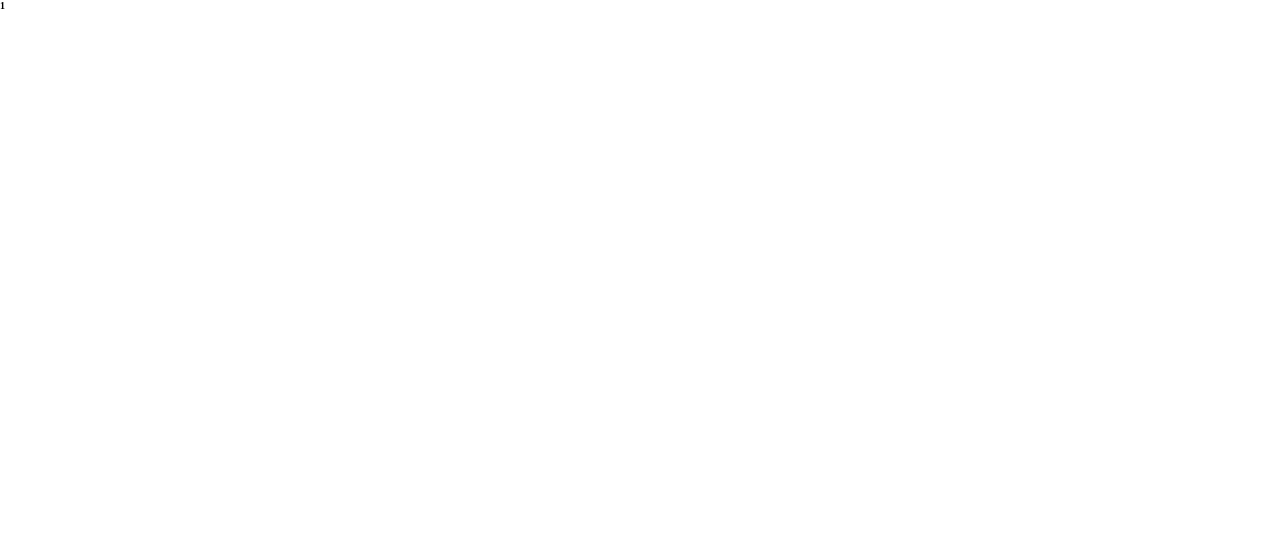
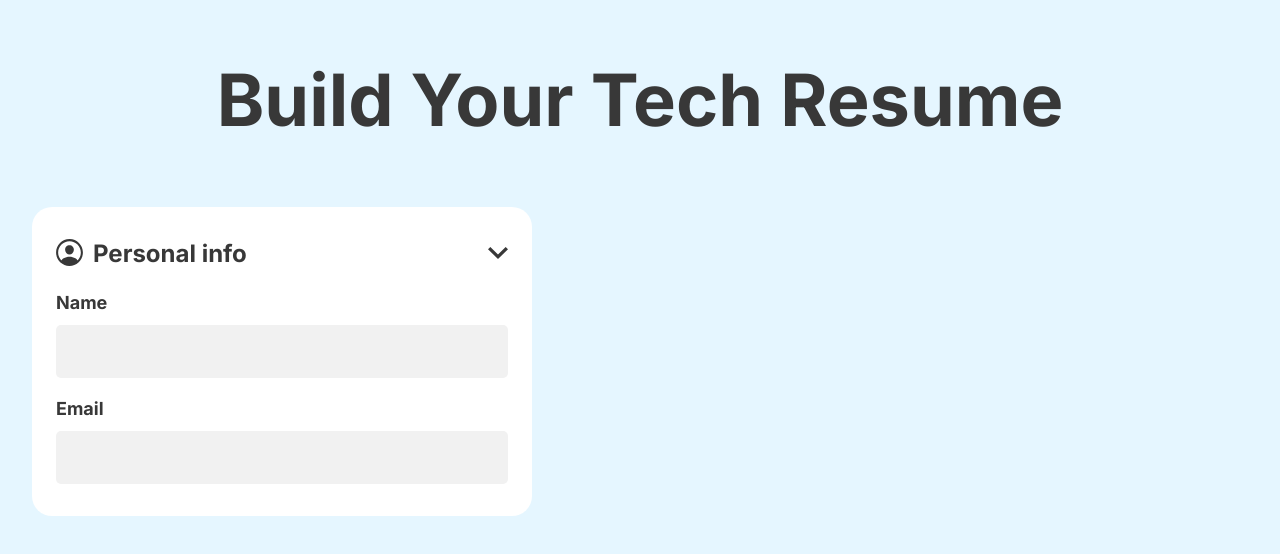
Before and after one commit to yashpandey002/resume-builder, a React (Vite) app: page / in a window 1280 px wide. Shown: the top 554 px of the page. Built offline with nearby package versions, Linux system fonts and the light colour scheme.

Commit message:
PersonalInfo component added

```diff
--- a/index.html
+++ b/index.html
@@ -5,6 +5,12 @@
         <link rel="icon" type="image/svg+xml" href="/vite.svg" />
         <meta name="viewport" content="width=device-width, initial-scale=1.0" />
         <title>Build your Tech Resume</title>
+        <link rel="preconnect" href="https://fonts.googleapis.com" />
+        <link rel="preconnect" href="https://fonts.gstatic.com" crossorigin />
+        <link
+            href="https://fonts.googleapis.com/css2?family=Inter:wght@400;700&display=swap"
+            rel="stylesheet"
+        />
     </head>
     <body>
         <div id="root"></div>
--- a/src/App.jsx
+++ b/src/App.jsx
@@ -1,7 +1,24 @@
-import "./App.css";
+import "./styles/root.css";
+import "./styles/utility.css";
+import "./styles/App.css";
+import PersonalInfo from "./components/PersonalInfo";
 
 function App() {
-    return <div className="App">1</div>;
+    return (
+        <div className="App">
+            <div className="mainWrapper">
+                <div className="mainHeading__box">
+                    <h1 className="mainHeading">Build Your Tech Resume</h1>
+                </div>
+                <div className="mainContent__box flex">
+                    <div className="mainContent__editorBox">
+                        <PersonalInfo />
+                    </div>
+                    <div className="mainContent__resultBox"></div>
+                </div>
+            </div>
+        </div>
+    );
 }
 
 export default App;
--- /dev/null
+++ b/src/components/PersonalInfo.jsx
@@ -0,0 +1,52 @@
+import "../styles/root.css";
+import "../styles/utility.css";
+import "../styles/PersonalInfo.css";
+
+export default function PersonalInfo() {
+    return (
+        <div className="personalInfo__mainBox">
+            <div className="personalInfo__header flex align-center">
+                <div className="personalInfo__iconBox">
+                    <img src=".././personal-info-icon.svg" />
+                </div>
+                <div className="personalInfo__headingBox">
+                    <h3 className="personalInfo__heading">Personal info</h3>
+                </div>
+                <div className="personalInfo__downIconBox">
+                    <img
+                        src=".././down-icon.svg"
+                        className="personalInfo__downIcon"
+                    />
+                </div>
+            </div>
+            <div className="personalInfo__contentBox">
+                <div className="personalInfo__nameInputBox">
+                    <label
+                        htmlFor="name"
+                        className="personalInfo__nameInputLabel"
+                    >
+                        Name
+                    </label>
+                    <input
+                        type="text"
+                        id="name"
+                        className="personalInfo__nameInput"
+                    />
+                </div>
+                <div className="personalInfo__emailInputBox">
+                    <label
+                        htmlFor="email"
+                        className="personalInfo__emailInputLabel"
+                    >
+                        Email
+                    </label>
+                    <input
+                        type="email"
+                        id="email"
+                        className="personalInfo__emailInput"
+                    />
+                </div>
+            </div>
+        </div>
+    );
+}
--- /dev/null
+++ b/src/styles/App.css
@@ -0,0 +1,14 @@
+.mainWrapper {
+    padding: 5.6rem 3.2rem;
+}
+
+.mainHeading {
+    text-align: center;
+    font-size: 7.2rem;
+    color: var(--black);
+    margin-bottom: 6.4rem;
+}
+
+.mainContent__box {
+    gap: 3.2rem;
+}
--- /dev/null
+++ b/src/styles/PersonalInfo.css
@@ -0,0 +1,44 @@
+.personalInfo__mainBox {
+    padding: 3.2rem 2.4rem;
+    background-color: #fff;
+    border-radius: 20px;
+
+    width: 500px;
+}
+
+.personalInfo__header {
+    gap: 1rem;
+    margin-bottom: 2.4rem;
+}
+
+.personalInfo__headingBox {
+    flex-grow: 1;
+}
+
+.personalInfo__heading {
+    font-size: 2.4rem;
+    color: var(--black);
+}
+
+.personalInfo__nameInputBox {
+    margin-bottom: 2rem;
+}
+
+.personalInfo__nameInputLabel,
+.personalInfo__emailInputLabel {
+    font-size: 1.8rem;
+    color: var(--black);
+    display: block;
+    margin-bottom: 1.2rem;
+}
+
+.personalInfo__nameInput,
+.personalInfo__emailInput {
+    font-size: 1.8rem;
+    font-weight: 400;
+    padding: 1.6rem;
+    background-color: #f1f1f1;
+    display: block;
+    width: 100%;
+    border-radius: 5px;
+}
--- a/src/App.css
+++ b/src/styles/root.css
@@ -8,8 +8,9 @@ html {
 }
 
 body {
-    /* font-family: "Inter", sans-serif; */
+    font-family: "Inter", sans-serif;
     font-weight: 700;
+    background-color: #e5f6ff;
 }
 
 *,
@@ -22,6 +23,10 @@ body {
 
 *:focus {
     outline: none;
+}
+
+:root {
+    --black: #383838;
 }
 
 input,
@@ -40,27 +45,3 @@ ul {
 a {
     text-decoration: none;
 }
-
-/*******************/
-/* Utility classes */
-/*******************/
-
-.flex {
-    display: flex;
-}
-
-.align-center {
-    align-items: center;
-}
-
-.justify-space-between {
-    justify-content: space-between;
-}
-
-.gap-sm {
-    gap: 1rem;
-}
-
-.flex-grow-1 {
-    flex-grow: 1;
-}
--- /dev/null
+++ b/src/styles/utility.css
@@ -0,0 +1,23 @@
+/*******************/
+/* Utility classes */
+/*******************/
+
+.flex {
+    display: flex;
+}
+
+.align-center {
+    align-items: center;
+}
+
+.justify-space-between {
+    justify-content: space-between;
+}
+
+.gap-sm {
+    gap: 1rem;
+}
+
+.flex-grow-1 {
+    flex-grow: 1;
+}
```
Also changed, not shown: public/down-icon.svg (added), public/personal-info-icon.svg (added).
